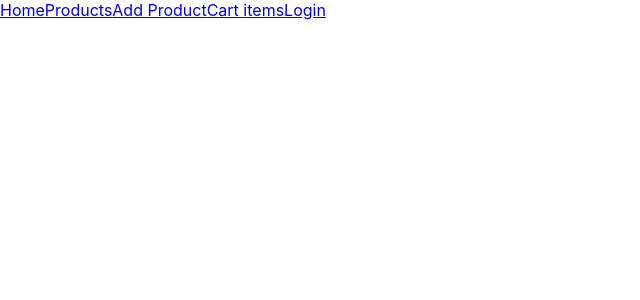
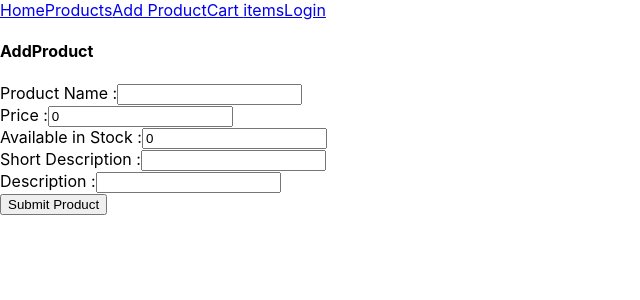
Before and after one commit to meaganramey/e-commerce-app, a React (Create React App) app: page /add-product in a window 1280 px wide. Shown: the top 300 px of the page, without its empty margins (0-640 px from the left). Built offline with nearby package versions, Linux system fonts and the light colour scheme.

Commit message:
Added input fields and stand handlers for Addproduct component. Added Route for Addproduct component.

```diff
--- a/src/App.js
+++ b/src/App.js
@@ -5,6 +5,7 @@ import NavBar from "./components/NavBar";
 import Cart from "./views/Cart";
 import Home from "./views/Home";
 import ProductList from "./views/ProductList";
+import AddProduct from './views/AddProduct'
 
 function App() {
   return (
@@ -14,6 +15,7 @@ function App() {
         <Route exact path="/" component={Home} />
         <Route exact path="/products" component={ProductList} />
         <Route exact path="/cart" component={Cart} />
+        <Route exact path="/add-product" component={AddProduct} />
       </Switch>
     </>
   );
--- /dev/null
+++ b/src/views/AddProduct.js
@@ -0,0 +1,87 @@
+import React, {useState} from 'react'
+
+
+function AddProduct (props) {
+    const [formData, setFormData] = useState({
+        name: '',
+        price: 0,
+        stock: 0,
+        shortDesc: "",
+        description: ''
+    })
+
+    const saveProduct = () => {
+
+    }
+
+
+    const handleChange = (e) => {
+        const inputName = e.target.name
+        const inputValue = e.target.value
+        setFormData((state) => ({...state, [inputName]:inputValue}))
+    }
+
+    return (
+        <>
+        <h4>
+
+        AddProduct
+        </h4>
+        <form onSubmit={saveProduct}>
+        <div>
+            <label htmlFor='name'>Product Name :</label>
+            <input
+            type="text"
+            name="name"
+            value={formData.name}
+            onChange={handleChange}
+            required
+            />
+        </div>
+        <div>
+            <label htmlFor='price'>Price :</label>
+            <input
+            type="number"
+            name='price'
+            value={formData.price}
+            onChange={handleChange}
+            required
+            />
+        </div>
+        <div>
+            <label htmlFor="stock">Available in Stock :</label>
+            <input
+            type="number"
+            name='stock'
+            value={formData.stock}
+            onChange={handleChange}
+            required
+            />
+        </div>
+        <div>
+            <label htmlFor="shortdesc">Short Description :</label>
+            <input
+            type="text"
+            name="shortDesc"
+            value={formData.shortDesc}
+            onChange={handleChange}
+            required
+            />
+        </div>
+        <div>
+            <label htmlFor="description">Description :</label>
+            <input
+            type="text"
+            name="description"
+            value={formData.description}
+            onChange={handleChange}
+            required
+            />
+        </div>
+        <button type='submit'>Submit Product</button>
+        </form>
+        </>
+    )
+}
+
+export default AddProduct
```
Also changed, not shown: src/components/AddProduct.js (deleted, +0 -13 lines).
